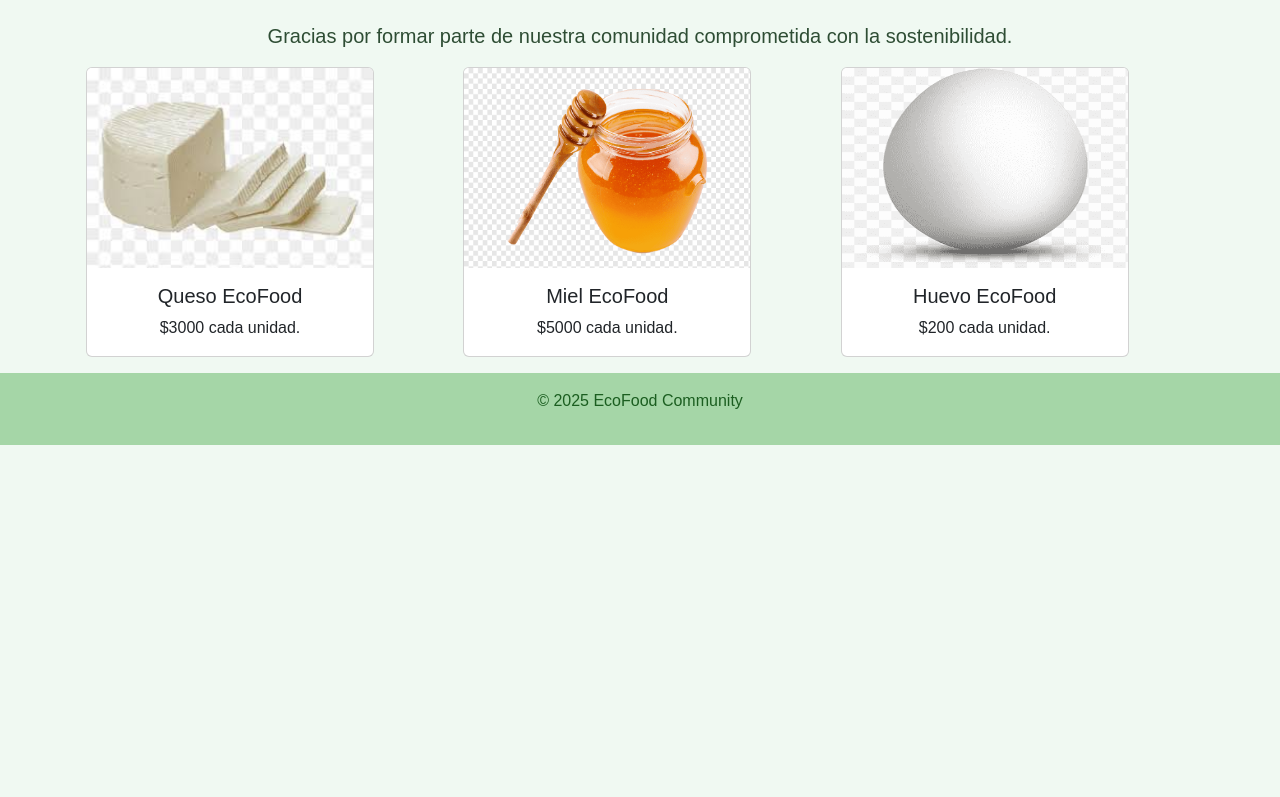
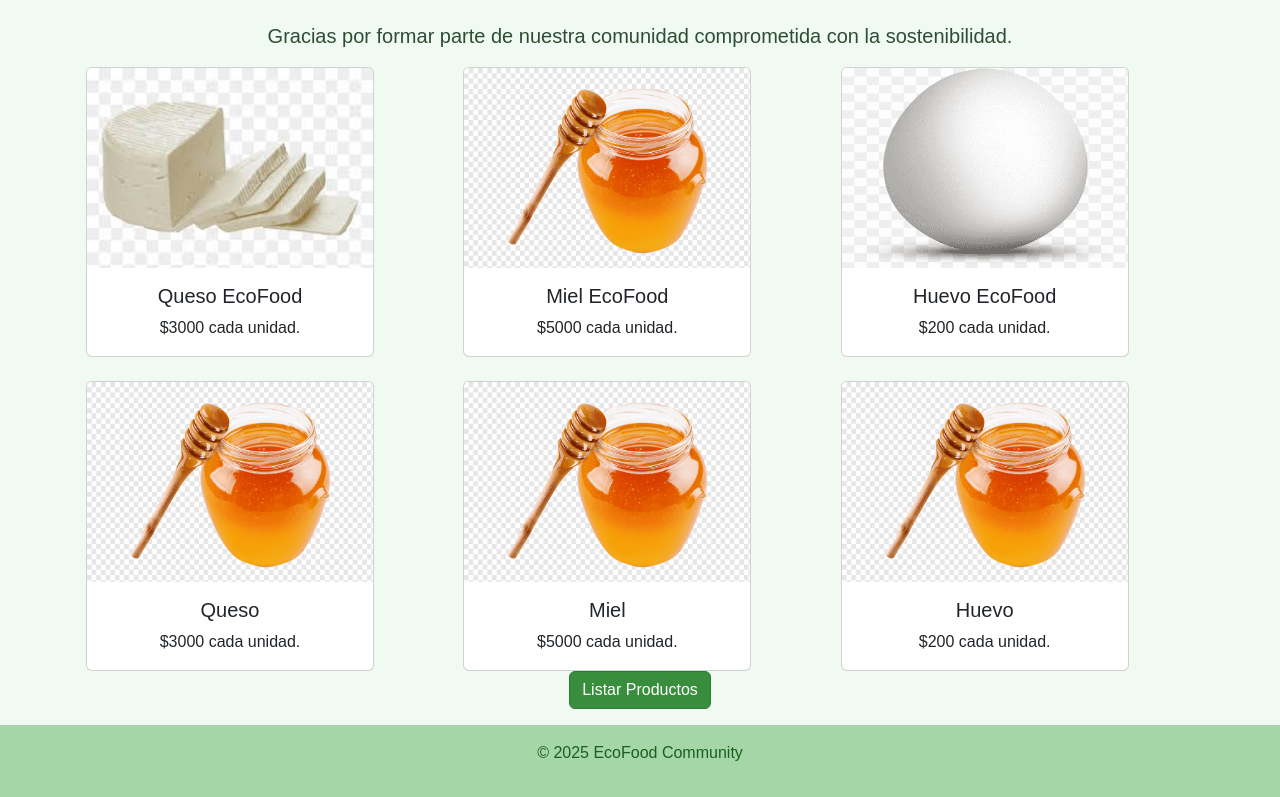
Before and after one commit to unrecoveryloss/Ev2Repo, a website: page public/home.html in a window 1280 px wide. Shown: the part 145-942 px from the top of the page. Before the commit the page ends 800 px from the top, so only its background shows below. Drawn offline with nearby package versions, Linux system fonts and the light colour scheme.

Commit message:
for each producto en home

```diff
--- a/public/home.html
+++ b/public/home.html
@@ -17,7 +17,7 @@
 
 
 
-    <div class="row g-4">
+    <div class="row g-4" id="agregarProducto">
       <div class="col">
         <div class="card" style="width: 18rem;">
           <img src="img/queso.jpg" class="card-img-top" width="400" height="200">
@@ -46,24 +46,57 @@
         </div>
       </div>
     </div>
+    <button onclick="listarProducto()" class="btn btn-primary">Listar Productos</button>
   </div>
 
 
   <script>
-    let productos = new Map();
-    productos.set("Huevo EcoFood", "200");
-    productos.set("Miel EcoFood", "5000");
-    productos.set("Queso EcoFood", "3000");
 
-    function listarProductos(){
-      for (let [key, value] of productos) {
-        console.log(key + " tiene un valor de " + "$" + value + " cada unidad" );
-      }
-    }
+    const productos = [
+      {
+      "id": 1,
+      "nombreProducto": "Queso",
+      "valorProducto": "$3000",
+      "imagenProducto": "/img/queso.jpg"
+      },
+      {
+      "id": 2,
+      "nombreProducto": "Miel",
+      "valorProducto": "$5000",
+      "imagenProducto": "/img/miel.png"
+      },
+      {
+      "id": 3,
+      "nombreProducto": "Huevo",
+      "valorProducto": "$200",
+      "imagenProducto": "/img/huevo.png"
+      }];
 
-    // "cat goes meow"
-    // "elephant goes toot"
+      function listarProducto() {
+        event.preventDefault();
 
+        productos.forEach((element) => {
+            console.log(element.nombreProducto);
+            document.getElementById("agregarProducto").innerHTML += `
+                <div class="col">
+                  <div class="card" style="width: 18rem;">
+                    <img src="img/miel.png" class="card-img-top" width="400" height="200">
+                    <div class="card-body">
+                      <h5 class="card-title">${element.nombreProducto}</h5>
+                      <p class="card-text">${element.valorProducto} cada unidad.</p>
+                    </div>
+                  </div>
+                </div>
+            `
+          }
+        );
+
+
+      };
+
+      window.onload = (event) => {
+        listarProducto();
+      };
 
   </script>
 
```
